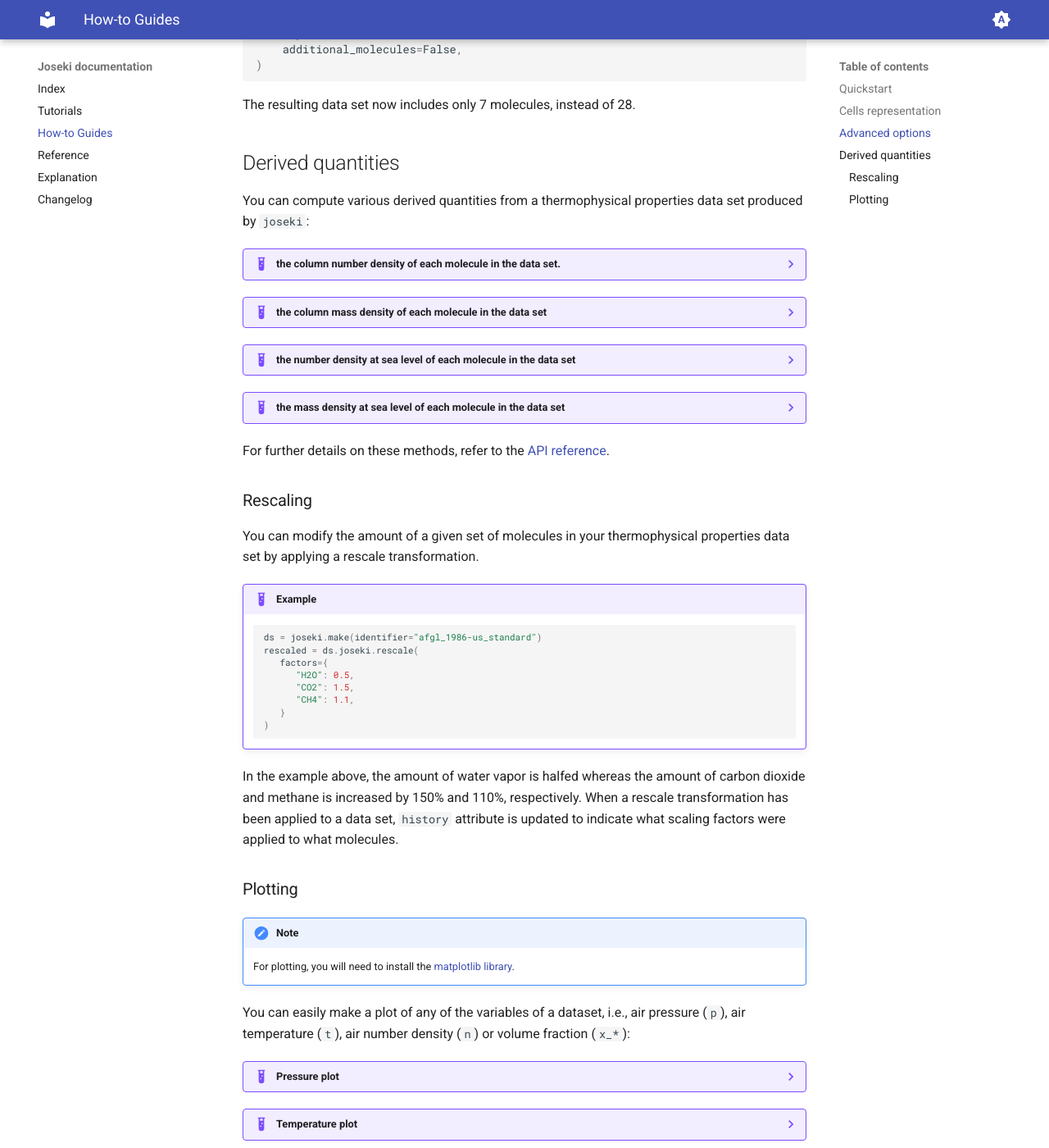
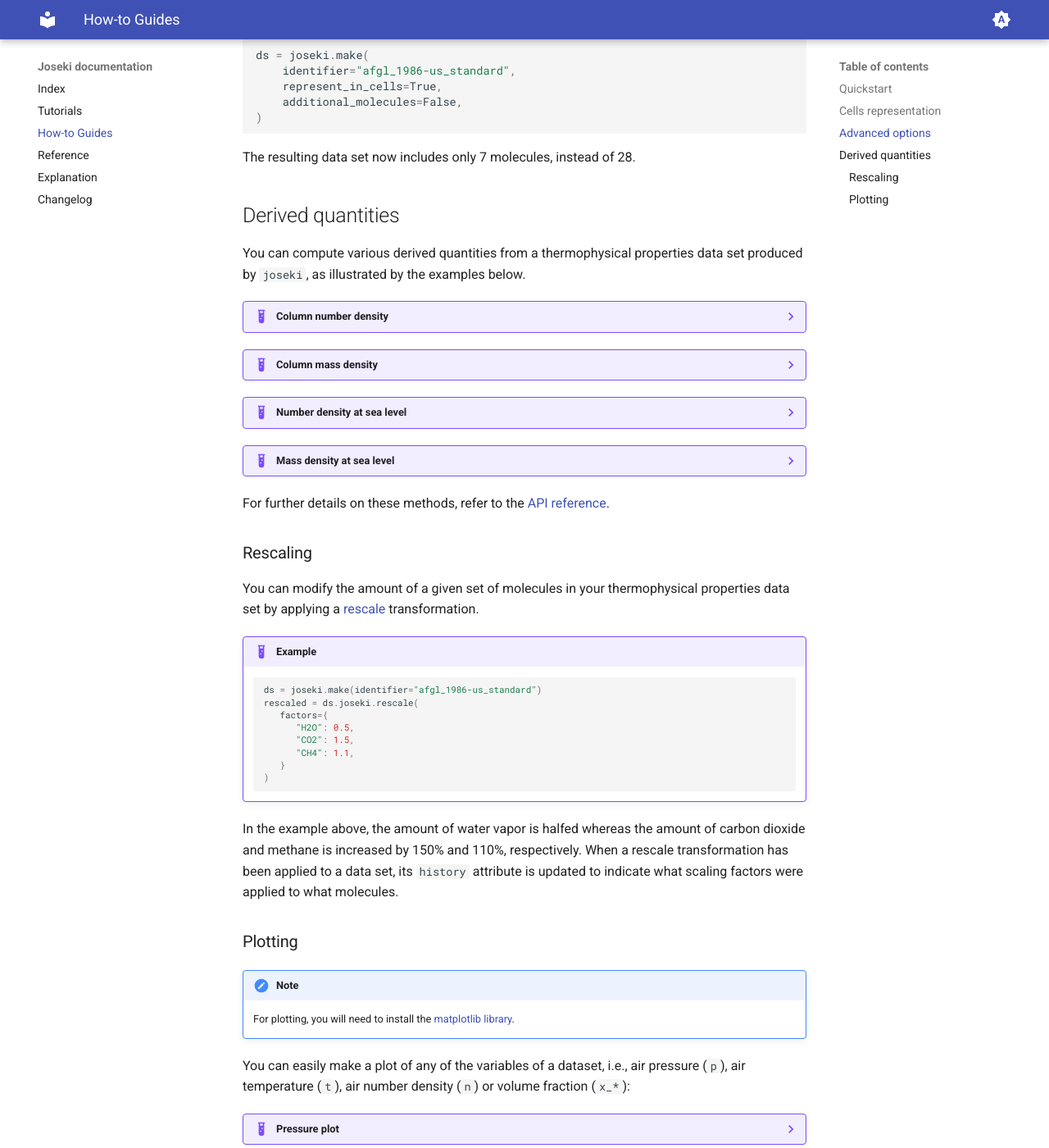
Before and after one commit to rayference/joseki, an MkDocs documentation site: the page built from docs/how-to-guides.md, in a window 1280 px wide and 1400 px high, scrolled down 1412 px. Shown: the whole window at 82% size. Built offline with MkDocs 1.6.1 and Material for MkDocs 9.7.7, drawn with Linux system fonts in a browser that asks for light colours; some of the changed text lies outside the part shown.

Commit message:
Update quickstart guide

````diff
--- a/docs/how-to-guides.md
+++ b/docs/how-to-guides.md
@@ -2,15 +2,19 @@
 
 ## Quickstart
 
-Make an atmospheric profile using the function :meth:`joseki.make`.
+Make an atmospheric profile using *Joseki*'s
+[make](reference.md#src.joseki.core.make) method.
 Use its `identifier` parameter to specify the atmospheric profile.
-For example, make the *AFGL (1986) US Standard* profile with:
 
-```python
-import joseki
+!!! example "Example"
 
-ds = joseki.make(identifier="afgl_1986-us_standard")
-```
+    Make the *AFGL (1986) US Standard* profile with:
+
+    ```python
+    import joseki
+
+    ds = joseki.make(identifier="afgl_1986-us_standard")
+    ```
 
 
 Display the available identifiers with:
@@ -76,28 +82,28 @@
 ## Derived quantities
 
 You can compute various derived quantities from a thermophysical properties
-data set produced by `joseki`:
+data set produced by `joseki`, as illustrated by the examples below.
 
-??? example "the column number density of each molecule in the data set."
+??? example "Column number density"
 
     ```python
     ds = joseki.make(identifier="afgl_1986-us_standard")
     ds.joseki.column_number_density["O3"].to("dobson_unit")
     ```
 
-??? example "the column mass density of each molecule in the data set"
+??? example "Column mass density"
 
     ```python
     ds.joseki.column_mass_density["H2O"]
     ```
 
-??? example "the number density at sea level of each molecule in the data set"
+??? example "Number density at sea level"
 
     ```python
     ds.joseki.number_density_at_sea_level["CO2"]
     ```
 
-??? example "the mass density at sea level of each molecule in the data set"
+??? example "Mass density at sea level"
 
     ```python
     ds.joseki.mass_density_at_sea_level["CH4"]
@@ -108,7 +114,9 @@
 ### Rescaling
 
 You can modify the amount of a given set of molecules in your thermophysical
-properties data set by applying a rescale transformation.
+properties data set by applying a
+[rescale](reference.md#src.joseki.accessor.JosekiAccessor.rescale)
+transformation.
 
 !!! example "Example"
 
@@ -125,7 +133,7 @@
 
 In the example above, the amount of water vapor is halfed whereas the amount of
 carbon dioxide and methane is increased by 150% and 110%, respectively.
-When a rescale transformation has been applied to a data set, ``history``
+When a rescale transformation has been applied to a data set, its ``history``
 attribute is updated to indicate what scaling factors were applied to what
 molecules.
 
````
Also changed, not shown: other parts of docs/how-to-guides.md (+4 -2 lines).
